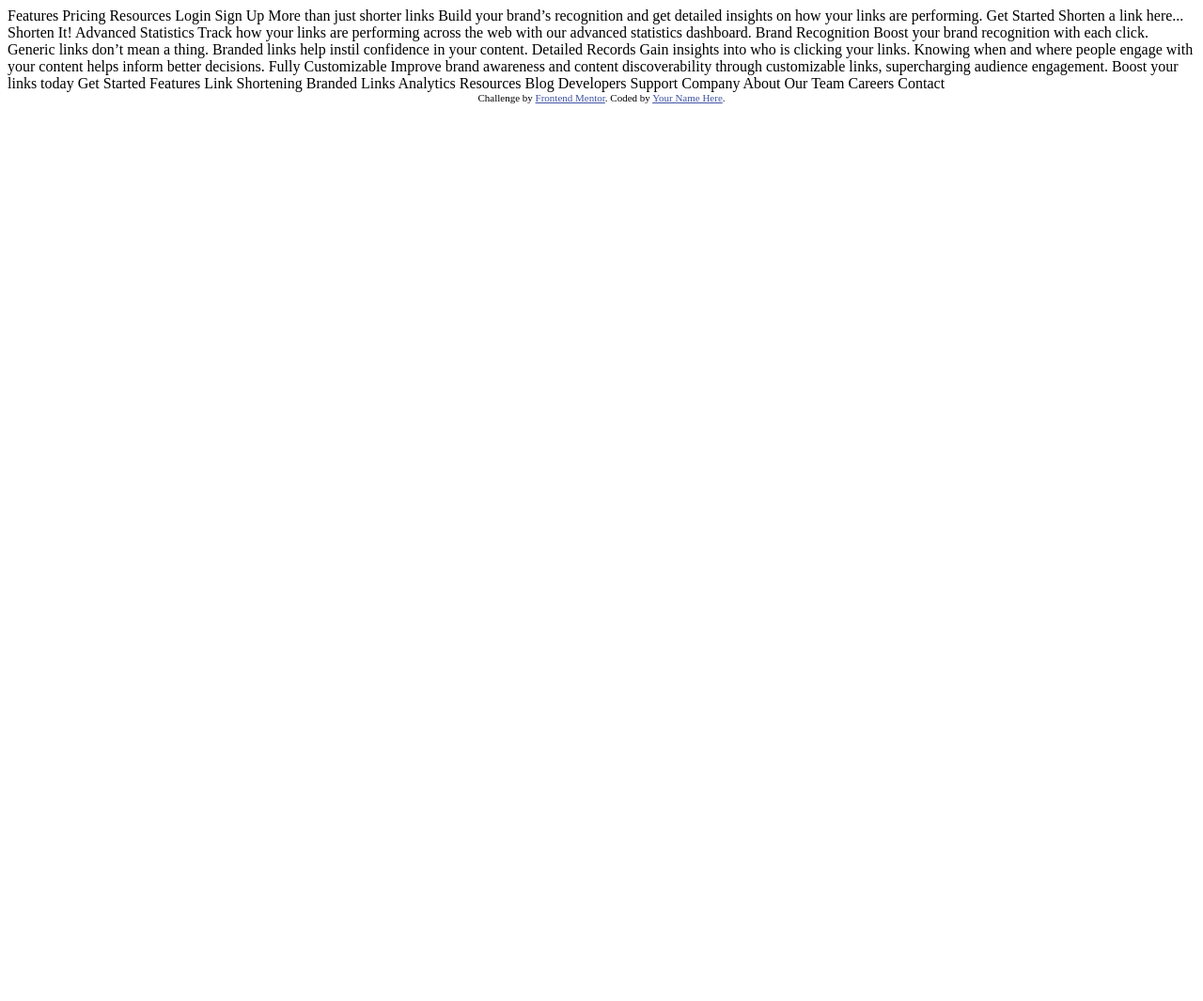
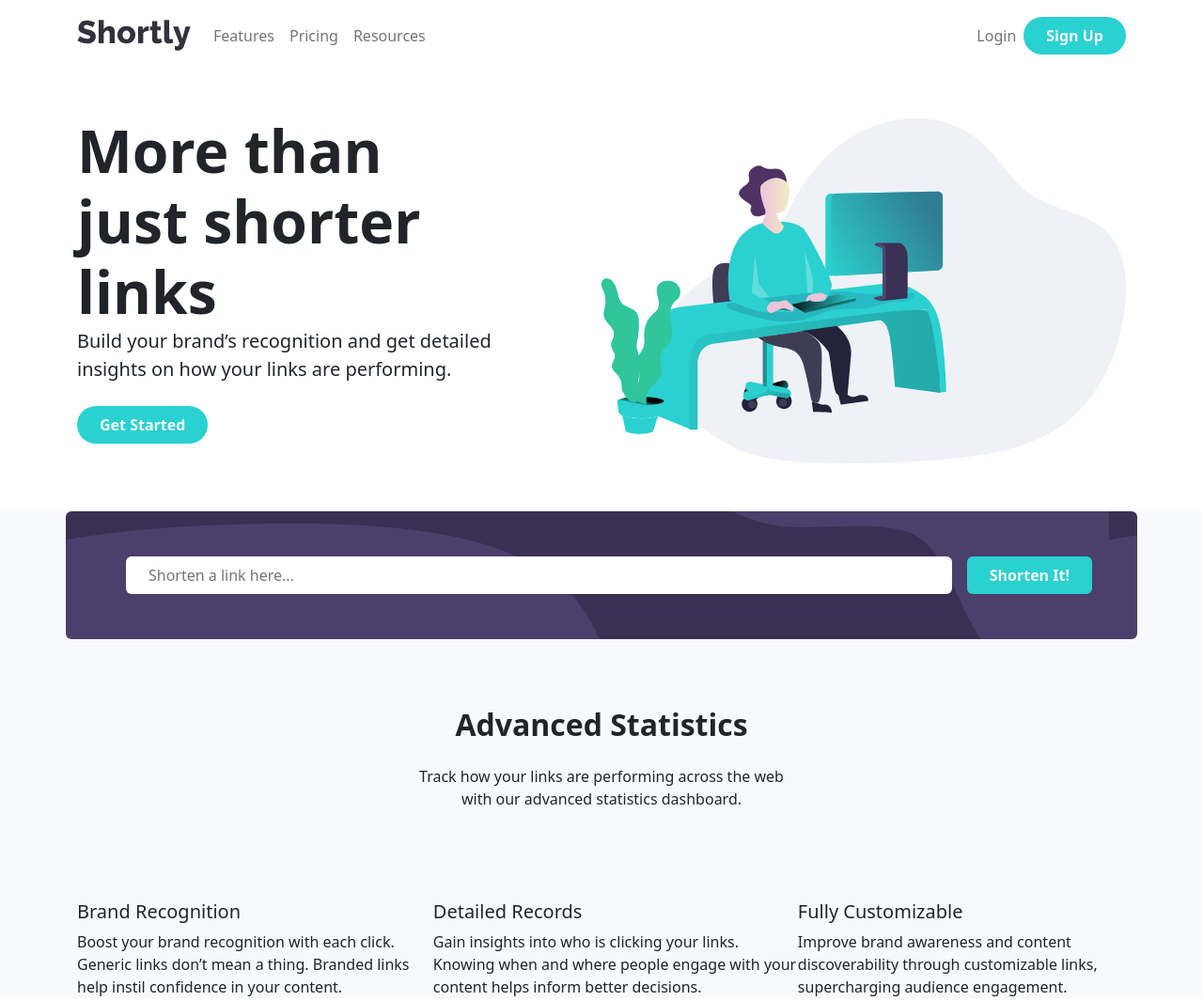
Before and after one commit to kropkakropkakropka/URL-shortening-API-landing-page, a plain HTML site: page index.html in a window 1280 px wide. Shown: the top 1065 px of the page at 94% size. Before the commit the page ends 800 px from the top, so only its background shows below. Drawn offline with nearby package versions, Linux system fonts and the light colour scheme.

Commit message:
some styling

```diff
--- a/index.html
+++ b/index.html
@@ -1,58 +1,107 @@
 <!DOCTYPE html>
 <html lang="en">
+
 <head>
   <meta charset="UTF-8">
-  <meta name="viewport" content="width=device-width, initial-scale=1.0"> <!-- displays site properly based on user's device -->
+  <meta name="viewport" content="width=device-width, initial-scale=1.0">
+  <!-- displays site properly based on user's device -->
 
   <link rel="icon" type="image/png" sizes="32x32" href="./images/favicon-32x32.png">
-
+  <!-- CSS only -->
+  <link href="https://cdn.jsdelivr.net/npm/bootstrap@5.2.0-beta1/dist/css/bootstrap.min.css" rel="stylesheet"
+    integrity="sha384-0evHe/X+R7YkIZDRvuzKMRqM+OrBnVFBL6DOitfPri4tjfHxaWutUpFmBp4vmVor" crossorigin="anonymous">
+  <link rel="stylesheet" href="styles.css">
   <title>Frontend Mentor | Shortly URL shortening API Challenge</title>
 
-  <!-- Feel free to remove these styles or customise in your own stylesheet 👍 -->
-  <style>
-    .attribution { font-size: 11px; text-align: center; }
-    .attribution a { color: hsl(228, 45%, 44%); }
-  </style>
 </head>
+
 <body>
+  <nav class="navbar navbar-expand-lg bg-white py-3">
+    <div class="container">
+      <img class="navbar-brand" src="./images/logo.svg" alt="">
+      <button class="navbar-toggler" type="button" data-bs-toggle="collapse" data-bs-target="#navbarText"
+        aria-controls="navbarText" aria-expanded="false" aria-label="Toggle navigation">
+        <span class="navbar-toggler-icon"></span>
+      </button>
+      <div class="collapse navbar-collapse" id="navbarText">
+        <ul class="navbar-nav me-auto mb-2 mb-lg-0">
+          <li class="nav-item">
+            <a class="nav-link" aria-current="page" href="#">Features</a>
+          </li>
+          <li class="nav-item">
+            <a class="nav-link" href="#">Pricing</a>
+          </li>
+          <li class="nav-item">
+            <a class="nav-link" href="#">Resources</a>
+          </li>
+        </ul>
+        <ul class="nav navbar-nav navbar-right">
+          <li class="nav-item"><a class="nav-link" href="#">Login</a></li>
+          <li class="nav-item"><button class="text-light nav-link rounded-pill py-2 px-4 fw-bold" href="#">Sign Up</button></li>
+        </ul>
+      </div>
+    </div>
+  </nav>
 
-  Features
-  Pricing
-  Resources
+  <section class="bg-white text-dark text-center text-sm-start p-5">
+    <div class="container">
+      <div class="d-sm-flex align-items-center justify-content-between">
+        <div class="text-wrap" style="width: 28rem;">
+          <h1 class="fw-bold">More than just shorter links</h1>
+          <p class="lead"> Build your brand’s recognition and get detailed insights
+            on how your links are performing.</p>
+          <button class="my-4 text-light rounded-pill py-2 px-4 fw-bold">Get Started</button>
+        </div>
+          <img class="img-fluid w-50" src="./images/illustration-working.svg" alt="" srcset="">
+      </div>
+    </div>
+  </section>
+  <section class="bg-light">
+    <div id="input-area" class="container p-5 rounded">
+      <div  class="d-flex flex-row align-items-center justify-content-between">
+          <input class="flex-fill py-2 px-4 mx-3 rounded" type="text" name="" id="" placeholder="Shorten a link here...">
+          <button class="text-light rounded py-2 px-4 fw-bold">Shorten It!</button>
+      </div>
+    </div>
+  </section>
 
-  Login
-  Sign Up
-
-  More than just shorter links
-
-  Build your brand’s recognition and get detailed insights
-  on how your links are performing.
-
-  Get Started
-
-  Shorten a link here...
-
-  Shorten It!
-
-  Advanced Statistics
-
+  <section class="bg-light">
+    <div class="container">
+      <div class="d-flex justify-content-center">
+        <div class="text-center my-5 text-wrap" style="width: 25rem;">
+          <h2 class="fw-bold my-4">Advanced Statistics</h2>
+          <p>
             Track how your links are performing across the web with our
             advanced statistics dashboard.
-
-  Brand Recognition
-
+          </p>
+        </div>
+      </div>
+      <div class="d-flex my-5">
+        <div>
+          <h5>Brand Recognition</h5>
+          <p>
             Boost your brand recognition with each click. Generic links don’t
             mean a thing. Branded links help instil confidence in your content.
+          </p>
+        </div>
 
-  Detailed Records
-
+        <div class="align-self-center">
+          <h5>Detailed Records</h5>
+          <p>
             Gain insights into who is clicking your links. Knowing when and where
             people engage with your content helps inform better decisions.
-
-  Fully Customizable
-
+          </p>
+        </div>
+        <div class="align-self-end">
+          <h5>Fully Customizable</h5>
+          <p>
             Improve brand awareness and content discoverability through customizable
             links, supercharging audience engagement.
+          </p>
+        </div>
+      </div>
+    </div>
+  </section>
 
   Boost your links today
 
@@ -77,9 +126,6 @@
   Careers
   Contact
 
-  <div class="attribution">
-    Challenge by <a href="https://www.frontendmentor.io?ref=challenge" target="_blank">Frontend Mentor</a>.
-    Coded by <a href="#">Your Name Here</a>.
-  </div>
 </body>
+
 </html>
--- /dev/null
+++ b/styles.css
@@ -0,0 +1,93 @@
+:root{
+    --btn-color: rgb(41, 209, 209);
+    --bg-purple: rgb(58, 48, 83);
+}
+/* Box sizing rules */
+*,
+*::before,
+*::after {
+  box-sizing: border-box;
+}
+
+/* Remove default margin */
+body,
+h1,
+h2,
+h3,
+h4,
+p,
+figure,
+blockquote,
+dl,
+dd {
+  margin: 0;
+}
+
+/* Remove list styles on ul, ol elements with a list role, which suggests default styling will be removed */
+ul[role='list'],
+ol[role='list'] {
+  list-style: none;
+}
+
+/* Set core root defaults */
+html:focus-within {
+  scroll-behavior: smooth;
+}
+
+/* Set core body defaults */
+body {
+  min-height: 100vh;
+  text-rendering: optimizeSpeed;
+  line-height: 1.5;
+}
+
+/* A elements that don't have a class get default styles */
+a:not([class]) {
+  text-decoration-skip-ink: auto;
+}
+
+/* Make images easier to work with */
+img,
+picture {
+  max-width: 100%;
+  display: block;
+}
+
+/* Inherit fonts for inputs and buttons */
+input,
+button,
+textarea,
+select {
+  font: inherit;
+}
+
+/* Remove all animations, transitions and smooth scroll for people that prefer not to see them */
+@media (prefers-reduced-motion: reduce) {
+  html:focus-within {
+   scroll-behavior: auto;
+  }
+
+  *,
+  *::before,
+  *::after {
+    animation-duration: 0.01ms !important;
+    animation-iteration-count: 1 !important;
+    transition-duration: 0.01ms !important;
+    scroll-behavior: auto !important;
+  }
+}
+h1{
+    font-size: 3.9rem;
+}
+button{
+    background-color: var(--btn-color);
+    border: none;
+}
+input{
+    border: none;
+}
+#input-area{
+    background-image: url(./images/bg-shorten-desktop.svg);
+    background-position: left;
+    background-color: var(--bg-purple);
+}
```
Also changed, not shown: design/desktop-active-states.jpg (deleted), design/desktop-design.jpg (deleted), design/desktop-preview.jpg (deleted), design/mobile-active-states.jpg (deleted), design/mobile-design.jpg (deleted), design/mobile-navigation.jpg (deleted). Lines whose indentation alone changed are shown as unchanged.
